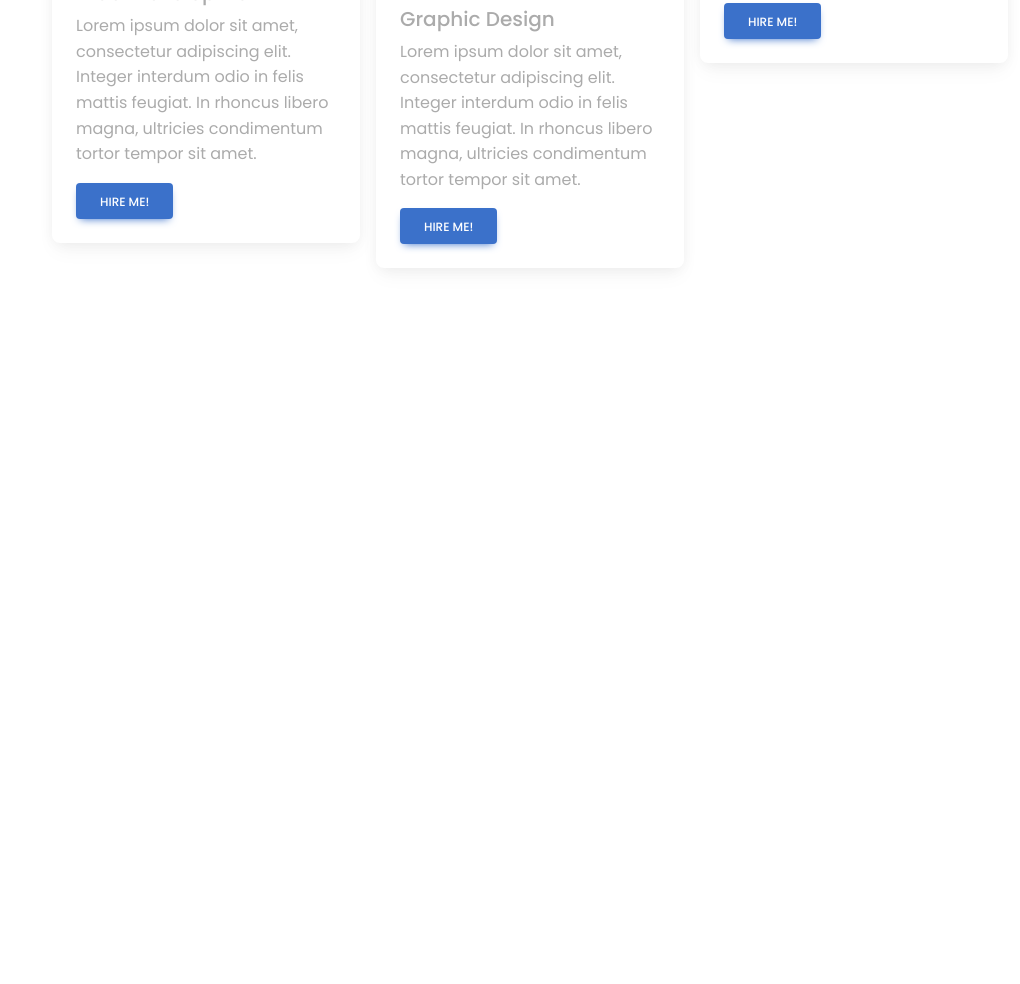
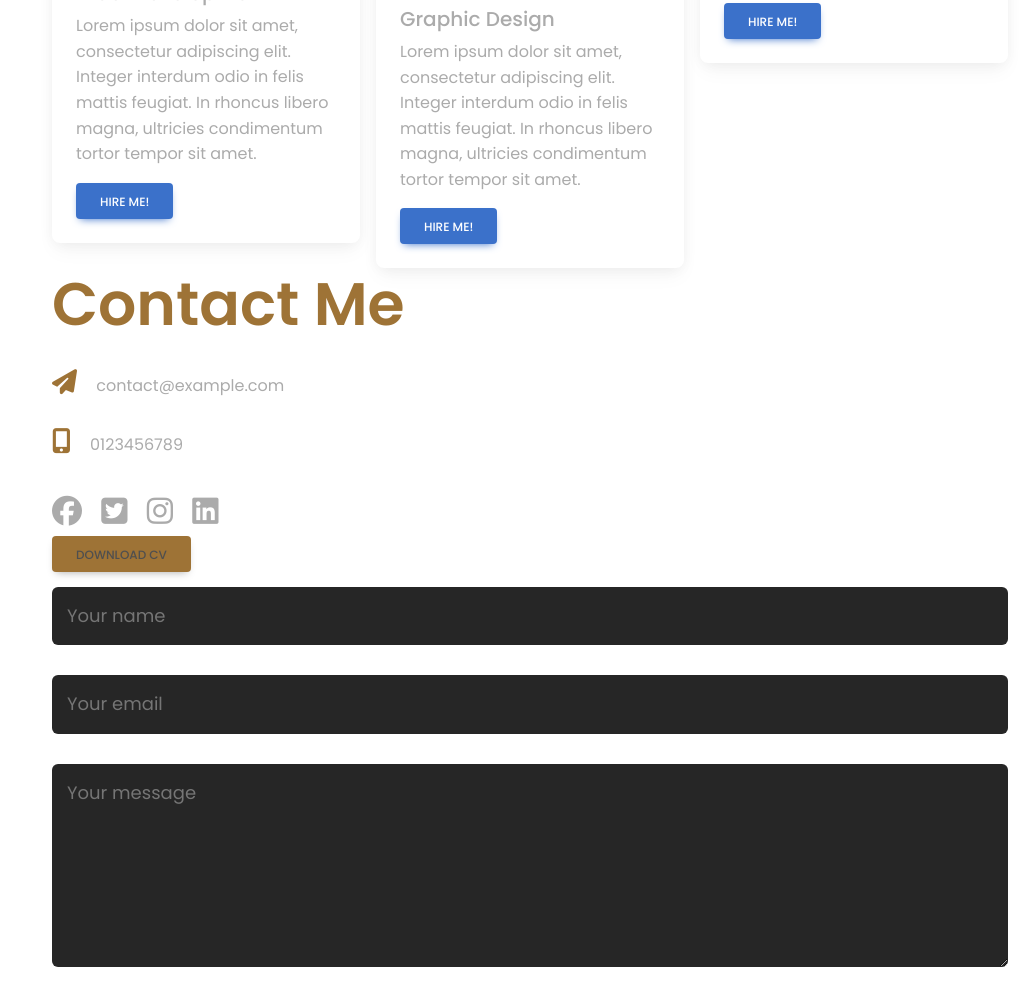
Before and after one commit to MrGauws/webb23-html-slutprojekt-herman-engstrom, a plain HTML site: page index.html in a window 1280 px wide. Shown: the part 1816-2800 px from the top of the page, without its empty margins (260-1280 px from the left). Before the commit the page ends 2164 px from the top, so only its background shows below. Drawn offline with nearby package versions, Linux system fonts and the light colour scheme.

Commit message:
contact section raw + comments

```diff
--- a/index.html
+++ b/index.html
@@ -10,7 +10,7 @@
 </head>
 <body>
 
-    <!--Header STARTS-->
+    <!------------Header STARTS------------>
     <header>
         <div class="profile">
             <img src="img/profil2.jpg" alt="" width="150px">
@@ -37,12 +37,12 @@
             <p>&copy; Copyright 2023 <br>Designed by <a href="https://www.facebook.com/engstromH" target="_blank">Herman</a></p>
         </div>
     </header>
-    <!--Header ENDS-->
+    <!------------Header ENDS------------>
 
-    <!--Mobile Nav Check-->
+    <!------------Mobile Nav Check------------>
     <i class="fa-solid fa-bars" id="NavBtn"></i>
 
-    <!--Landing page STARTS-->
+    <!------------Landing page STARTS------------>
     <main>
         <section id="home">
             <div class="home-row">
@@ -55,7 +55,7 @@
         <!--Landing page ENDS-->
 
 
-        <!--About Section STARTS-->
+        <!------------About Section STARTS------------>
         <section id="about">
           <div id="about">
             <div class="container">
@@ -106,6 +106,7 @@
               </div>
             </div>
           </div>
+          <!------------About Section ENDS------------>
         <section id="services">
         <div class="container">
           <div class="row g-3">
@@ -142,17 +143,44 @@
           </div>
         </div>
       </section>
-
+      <section id="contact">
+      <div id="contact">
+        <div class="container">
+          <div class="raden">
+            <div class="kontakt-left">
+              <h1 class="sub-title"> Contact Me</h1>
+              <p><i class="fas fa-paper-plane"></i> contact@example.com</p>
+              <p><i class="fa-solid fa-mobile-screen-button"></i> 0123456789</p>
+              <div class="social-icons">
+                <a href="https://www.facebook.com/engstromH/"><i class="fab fa-facebook"></i></a>
+                <a href="https://twitter.com/engstromhlol"><i class="fab fa-twitter-square"></i></a>
+                <a href="https://www.instagram.com/engstromh/"><i class="fab fa-instagram"></i></a>
+                <a href="https://se.linkedin.com/in/herman-engstr%C3%B6m-08bb42128"><i class="fab fa-linkedin"></i></a>
+              </div>
+              <a href="img/dummie.pdf" download class="btn btn2">Download CV</a>
+            </div>
+            <div class="kontakt-right">
+              <form>
+                <input type="text" name="Name" placeholder="Your name">
+                <input type="email" name="email" placeholder="Your email">
+                <textarea name="Message" rows="6" placeholder="Your message"></textarea>
+                <button type="submit" class="btn btn2">Send</button>
+              </form>
+            </div>
+          </div>
+        </div>
+      </div>
+    </section>
 
     </main>
     <script>
 
     </script>
-    <!-- AutoType JS-->
+    <!------------ AutoType JS------------>
     <script src="https://cdn.jsdelivr.net/npm/typed.js@2.0.12"></script>
-    <!-- Main JS File-->
+    <!------------ Main JS File------------>
     <script src="js/script.js"></script>
-    <!--FontAwesome JS Icons-->
+    <!------------FontAwesome JS Icons------------>
     <script src="https://kit.fontawesome.com/aa5f332820.js" crossorigin="anonymous"></script>
 </body>
 </html>
--- a/styles/style.css
+++ b/styles/style.css
@@ -1,14 +1,14 @@
-/* Google Fonts */
+/* ========== Google Fonts ========== */
 @import url('https://fonts.googleapis.com/css2?family=Poppins:ital,wght@0,300;0,400;0,500;0,600;0,700;0,800;0,900;1,200;1,300;1,400;1,500;1,600;1,700;1,800;1,900&display=swap');
 
-/* CSS-Reset */
+/* ========== CSS-Reset ========== */
 *{
     margin: 0;
     padding: 0;
     box-sizing: border-box;
     font-family: 'Poppins', sans-serif;
 }
-/* Global Variables */
+/* ========== Global Variables ========== */
 :root{
     --sideBGColor: #040b14;
     --themeColor: #9E7336;
@@ -46,7 +46,7 @@ header .profile h1{
     font-weight: 600;
 
 }
-/*Main*/
+/* ========== Main ==========*/
 main{
     margin-left: 300px;
     background-color: var(--bgColorq);
@@ -56,7 +56,7 @@ main{
     border: 0;
     width: 150px;
 }
-/* NavBar */
+/* ========== NavBar ========== */
 header nav {
     margin-top: 30px;
 }
@@ -81,7 +81,7 @@ header nav ul li a:hover i{
 header nav ul li .active i{
     color: var(--themeColor);
 }
-/* Footer */
+/* ========== Footer ========== */
 header .footer{
     text-align: center;
     background-color: var(--sideBGColor);
@@ -98,7 +98,7 @@ header .footer{
 header .footer p a{
     color: var(--themeColor);
 }
-/* Mobile Nav Check */
+/* ========== Mobile Nav Check ========== */
 #NavBtn{
     position: fixed;
     top: 25px;
@@ -115,7 +115,7 @@ header .footer p a{
     display: none;
     z-index: 999;
 }
-/* Startsida */
+/* ========== Startsida ========== */
 #home{
     height: 100vh;
     width: 100%;
@@ -258,7 +258,7 @@ Experience
 
 
 
-/* Google Pixel 6 PoV (WIDTH == 732) */
+/* ========== Google Pixel 6 PoV (WIDTH == 732)  ========== */
 @media only screen and (max-width: 732px) {
     #home{
         padding: 30px;
@@ -277,7 +277,7 @@ Experience
 
     }
 }
-/* Mobile PoV (WIDTH == 1050) */
+/* ========== Mobile PoV (WIDTH == 1050) ========== */
 @media only screen and (max-width: 1050px){
     header{
         left: -300px;
@@ -307,7 +307,7 @@ Experience
         gap: 10px;
     }
 }
-/* Mobile PoV (WIDTH == 670) */
+/* ========== Mobile PoV ========== (WIDTH == 670) */
 @media only screen and (max-width: 670px) {
     #home{
         padding: 30px;
@@ -326,3 +326,60 @@ Experience
     }
 
 }
+
+
+
+.social-icons{
+    margin-top: 30px;
+}
+.social-icons a{
+    text-decoration: none;
+    font-size: 30px;
+    margin-right: 15px;
+    color: #ababab;
+    display:inline-block;
+    transition: transform 0.5s;
+}
+.social-icons a:hover{
+    color: var(--themeColor);
+    transform:translateY(-5px);
+}
+.btn.btn2{
+    display:inline-block;
+    background-color: var(--themeColor);
+}
+
+.kontakt-left{
+    flex-basis: 35%;
+}
+.kontakt-left p{
+    margin-top: 30px;
+}
+.kontakt-left p i{
+    color:var(--themeColor);
+    margin-right: 15px;
+    font-size: 25px;
+}
+.kontakt-right{
+    flex-basis: 60%;
+}
+.kontakt-right form{
+    width: 100%;
+}
+form input, form textarea{
+    width: 100%;
+    border: 0;
+    outline: none;
+    background: #262626;
+    padding: 15px;
+    margin: 15px 0;
+    color: #fff;
+    font-size: 18px;
+    border-radius: 6px;
+}
+form btn2{
+    padding: 14px 60px;
+    font-size: 18px;
+    margin-top: 20px;
+    cursor: pointer;
+}
```
Also changed, not shown: 1 other file.
